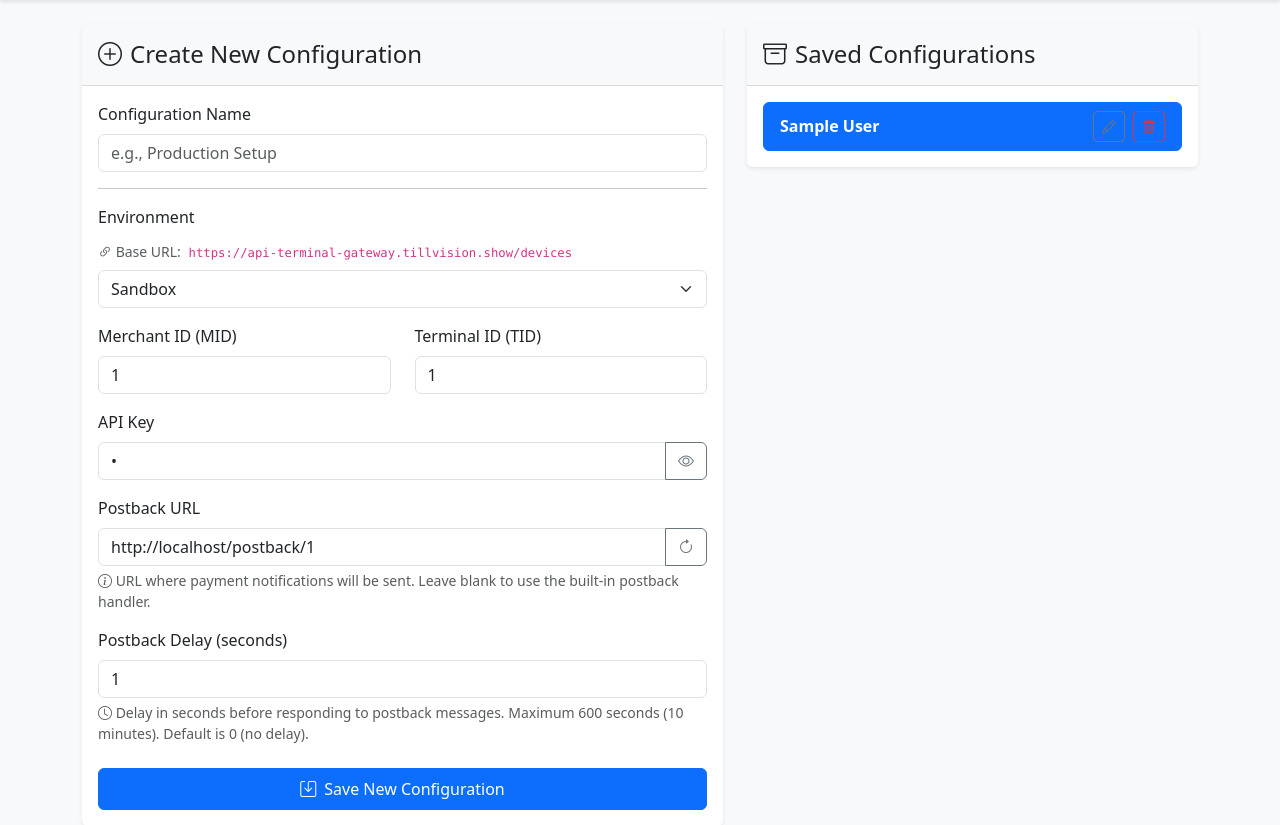
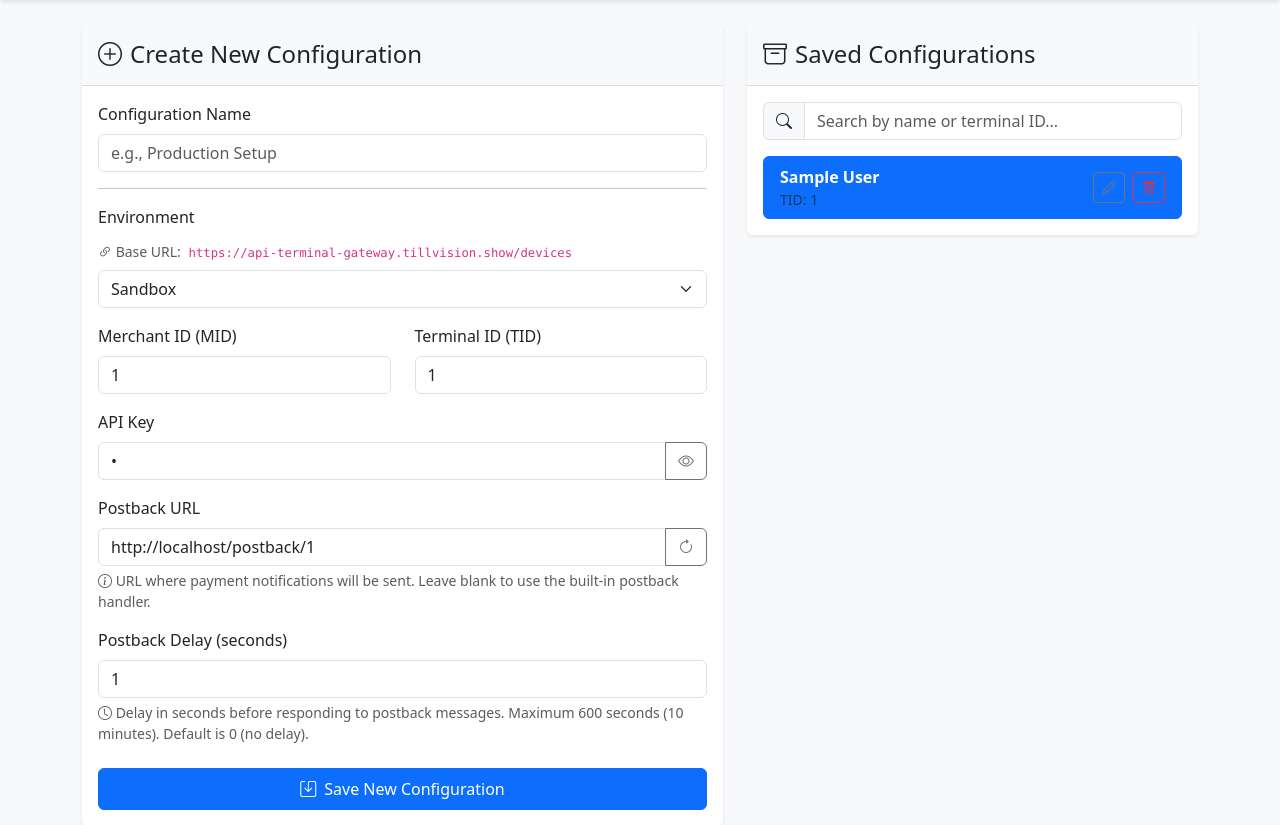
Before and after one commit to lilyfrank05/terminal-connect-test, a Flask app: page /config in a window 1280 px wide. Shown: the part 80-905 px from the top of the page. Run offline with Flask 3, Linux system fonts and the light colour scheme; the visitor is signed in with stand-in values (Sample User, id 1); tables that the repository leaves empty hold one stand-in row (values such as "Sample post"); some libraries are stand-ins or nearby versions.

Commit message:
increase the number of saved configs for admins enable the searching for saved configs

```diff
--- a/app/models/__init__.py
+++ b/app/models/__init__.py
@@ -95,8 +95,9 @@ class User(db.Model):
         return len(self.postbacks)
 
     def can_add_config(self) -> bool:
-        """Check if user can add more configs (max 10)."""
-        return self.get_config_count() < 10
+        """Check if user can add more configs (admin: max 50, user: max 10)."""
+        max_configs = 50 if self.role == "admin" else 10
+        return self.get_config_count() < max_configs
 
     def can_add_postback(self) -> bool:
         """Check if user can add more postbacks (max 10,000)."""
--- a/app/routes/config.py
+++ b/app/routes/config.py
@@ -104,10 +104,12 @@ def config(user):
 
         # If user is logged in, save to DB. Otherwise, save to session.
         if "user_id" in session:
-            # Enforce a limit of 10 configurations per user
-            if UserConfig.query.filter_by(user_id=session["user_id"]).count() >= 10:
+            # Check if user can add more configs based on their role
+            current_user = User.query.get(session["user_id"])
+            if not current_user.can_add_config():
+                max_configs = 50 if current_user.role == "admin" else 10
                 flash(
-                    "You have reached the maximum of 10 saved configurations.", "danger"
+                    f"You have reached the maximum of {max_configs} saved configurations.", "danger"
                 )
                 return redirect(url_for("config.config"))
 
--- a/app/routes/user_config.py
+++ b/app/routes/user_config.py
@@ -96,7 +96,7 @@ def create_user_config(user):
         return (
             jsonify(
                 {
-                    "message": "Configuration limit exceeded. Maximum 10 configurations allowed.",
+                    "message": f"Configuration limit exceeded. Maximum {50 if user.role == 'admin' else 10} configurations allowed.",
                     "error": "config_limit_exceeded",
                 }
             ),
--- a/app/templates/config.html
+++ b/app/templates/config.html
@@ -108,16 +108,28 @@
             </div>
             <div class="card-body">
                 {% if user_configs %}
+                    <!-- Search bar -->
+                    <div class="mb-3">
+                        <div class="input-group">
+                            <span class="input-group-text">
+                                <i class="bi bi-search"></i>
+                            </span>
+                            <input type="text" id="config-search" class="form-control" placeholder="Search by name or terminal ID...">
+                        </div>
+                    </div>
                     <ul class="list-group" id="config-list">
                         {% for conf in user_configs %}
-                        <li class="list-group-item {% if session.active_config_id == conf.id %}active{% endif %}" data-config-id="{{ conf.id }}">
+                        <li class="list-group-item {% if session.active_config_id == conf.id %}active{% endif %}" data-config-id="{{ conf.id }}" data-config-name="{{ conf.name|lower }}" data-config-tid="{{ conf.tid|lower }}">
                             <div class="d-flex justify-content-between align-items-center">
                                 {% if user_configs|length > 1 %}
                                 <div class="drag-handle me-2" style="cursor: grab;">
                                     <i class="bi bi-grip-vertical text-muted"></i>
                                 </div>
                                 {% endif %}
-                                <strong class="text-break flex-grow-1">{{ conf.name }}</strong>
+                                <div class="flex-grow-1">
+                                    <strong class="text-break">{{ conf.name }}</strong>
+                                    <div class="small text-muted">TID: {{ conf.tid }}</div>
+                                </div>
                                 <div>
                                     <a href="{{ url_for('config.load_config', config_id=conf.id) }}" class="btn btn-sm btn-outline-primary me-1" title="Load">
                                         <i class="bi bi-arrow-down-circle"></i>
@@ -236,11 +248,11 @@ function resetToDefault() {
 }
 
 // Drag and drop functionality for config reordering
+const configList = document.getElementById('config-list');
 {% if user_configs|length > 1 %}
 let draggedElement = null;
 let draggedOver = null;
 
-const configList = document.getElementById('config-list');
 const configs = configList.querySelectorAll('li[data-config-id]');
 
 configs.forEach(config => {
@@ -325,5 +337,46 @@ function saveConfigOrder() {
     });
 }
 {% endif %}
+
+// Search functionality
+const searchInput = document.getElementById('config-search');
+if (searchInput) {
+    searchInput.addEventListener('input', function() {
+        const searchTerm = this.value.toLowerCase().trim();
+        const configItems = configList.querySelectorAll('li[data-config-id]');
+
+        configItems.forEach(item => {
+            const configName = item.getAttribute('data-config-name') || '';
+            const configTid = item.getAttribute('data-config-tid') || '';
+
+            if (searchTerm === '' ||
+                configName.includes(searchTerm) ||
+                configTid.includes(searchTerm)) {
+                item.style.display = '';
+            } else {
+                item.style.display = 'none';
+            }
+        });
+
+        // Show/hide empty state message
+        const visibleItems = Array.from(configItems).filter(item => item.style.display !== 'none');
+        const noResultsMessage = document.getElementById('no-search-results');
+
+        if (visibleItems.length === 0 && searchTerm !== '') {
+            if (!noResultsMessage) {
+                const message = document.createElement('div');
+                message.id = 'no-search-results';
+                message.className = 'text-center text-muted mt-3';
+                message.innerHTML = `
+                    <i class="bi bi-search fs-1"></i>
+                    <p class="mt-2">No configurations found matching "${searchTerm}"</p>
+                `;
+                configList.parentNode.appendChild(message);
+            }
+        } else if (noResultsMessage) {
+            noResultsMessage.remove();
+        }
+    });
+}
 </script>
 {% endblock %}
```
